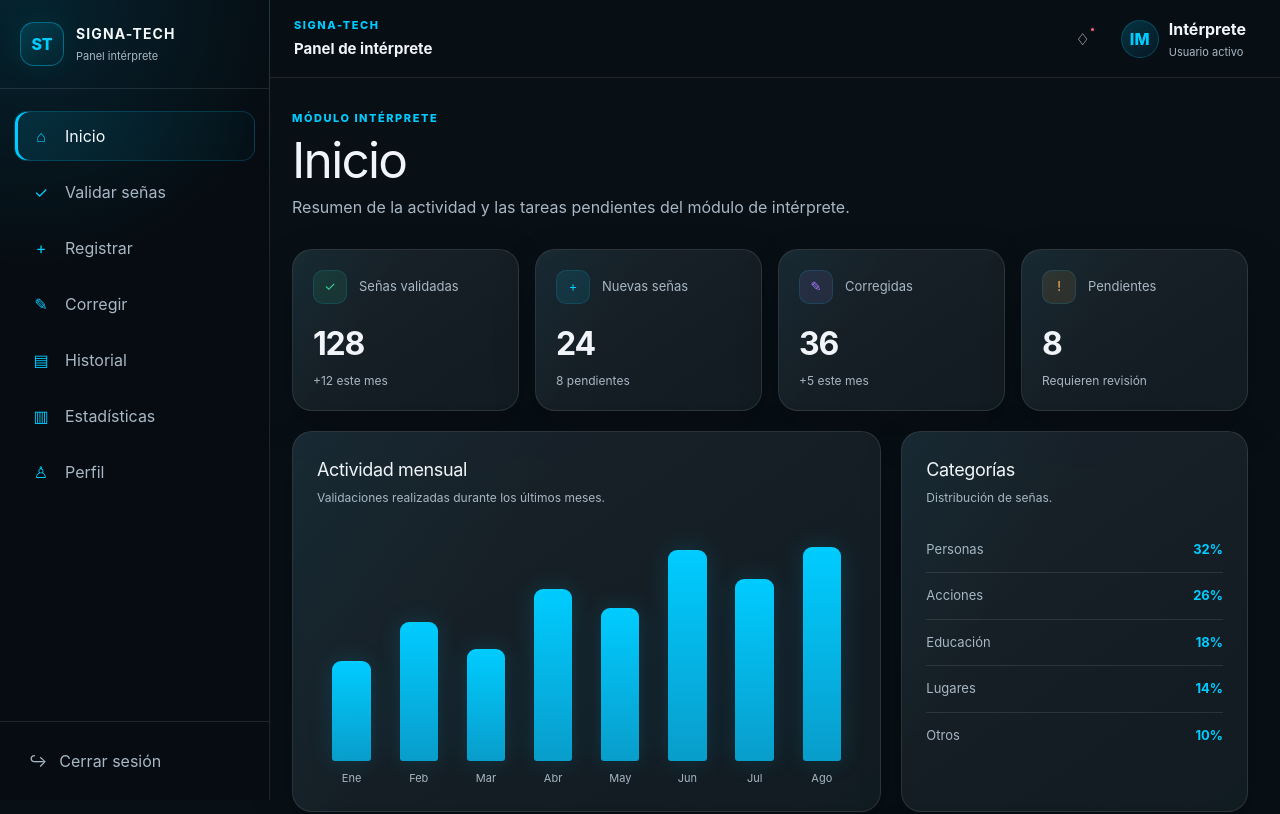
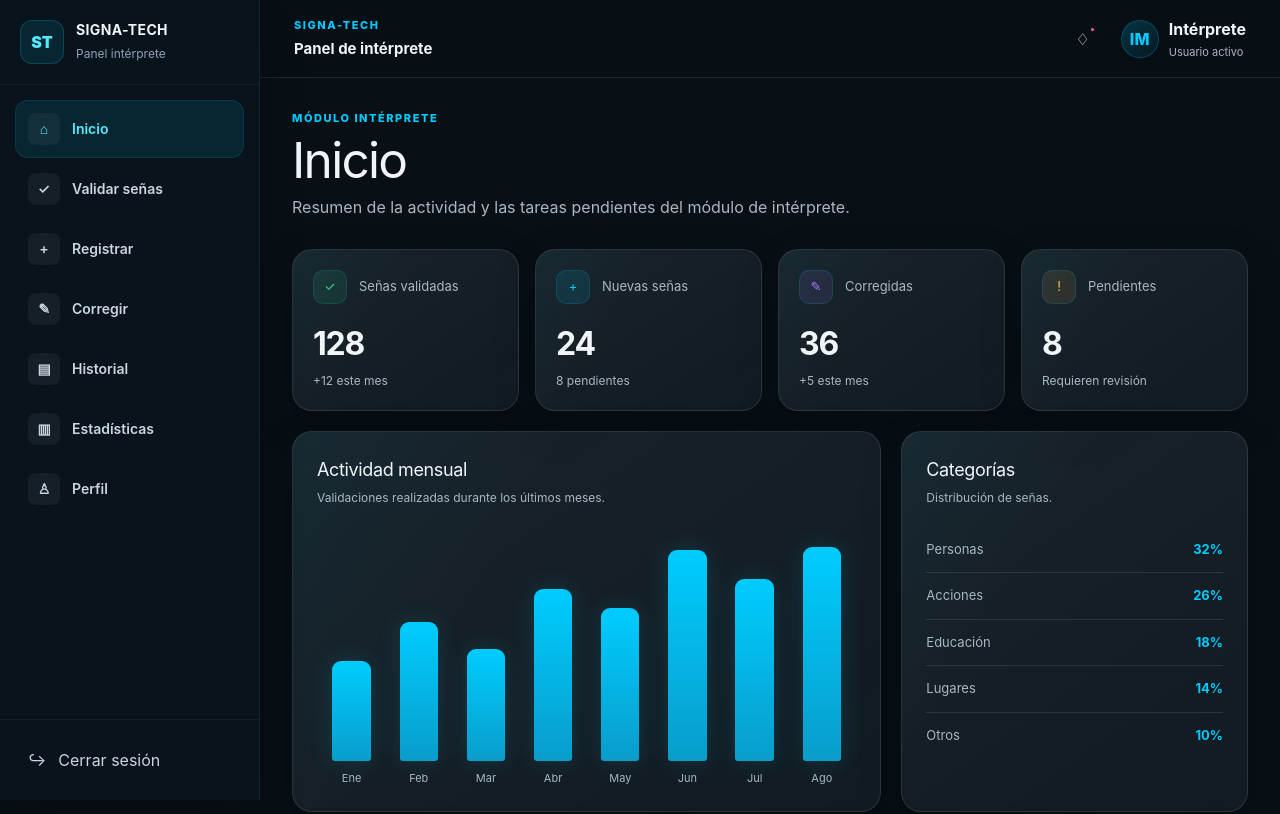
Before and after one commit to yamithmeneses122-hue/Signa-tech-App-react, a React (Vite) app: page /interprete in a window 1280 px wide. Shown: the top 814 px of the page. Built offline with nearby package versions, Linux system fonts and the light colour scheme.

Commit message:
refactor(interpreter): migrate shell components to Tailwind

```diff
--- a/src/Features/Interpreter/Componentes/Sidebar.jsx
+++ b/src/Features/Interpreter/Componentes/Sidebar.jsx
@@ -1,64 +1,58 @@
-import { NavLink } from "react-router-dom";
+import { NavLink, useNavigate } from "react-router-dom";
 
 const items = [
-  { to: "/interprete", label: "Inicio", icon: "⌂", end: true },
-  { to: "/interprete/validar", label: "Validar señas", icon: "✓" },
-  { to: "/interprete/registrar", label: "Registrar", icon: "+" },
-  { to: "/interprete/corregir", label: "Corregir", icon: "✎" },
-  { to: "/interprete/historial", label: "Historial", icon: "▤" },
-  { to: "/interprete/estadisticas", label: "Estadísticas", icon: "▥" },
-  { to: "/interprete/perfil", label: "Perfil", icon: "♙" }
+  ["./", "Inicio", "⌂", true],
+  ["validar", "Validar señas", "✓"],
+  ["registrar", "Registrar", "+"],
+  ["corregir", "Corregir", "✎"],
+  ["historial", "Historial", "▤"],
+  ["estadisticas", "Estadísticas", "▥"],
+  ["perfil", "Perfil", "♙"]
 ];
 
 export default function Sidebar({ open, onClose }) {
+  const navigate = useNavigate();
+  const base = "/interprete";
+
+  function logout() {
+    localStorage.removeItem("usuario");
+    sessionStorage.removeItem("usuario");
+    navigate("/login");
+  }
+
   return (
-    <aside className={`interpreter-sidebar ${open ? "is-open" : ""}`}>
-      <header className="sidebar-brand">
-        <span className="brand-mark" aria-hidden="true">ST</span>
-
-        <section>
-          <strong>SIGNA-TECH</strong>
-          <small>Panel intérprete</small>
-        </section>
-
-        <button
-          className="sidebar-close"
-          type="button"
-          onClick={onClose}
-          aria-label="Cerrar menú"
-        >
-          ×
-        </button>
+    <aside className={`fixed inset-y-0 left-0 z-40 flex w-[260px] flex-col border-r border-cyan-400/10 bg-[#09131c] shadow-2xl transition-transform duration-200 md:translate-x-0 ${open ? "translate-x-0" : "-translate-x-full"}`}>
+      <header className="flex items-center gap-3 border-b border-white/5 px-5 py-5">
+        <span className="grid h-11 w-11 place-items-center rounded-xl border border-cyan-400/20 bg-cyan-400/10 font-black text-cyan-300">ST</span>
+        <span className="min-w-0 flex-1">
+          <strong className="block text-sm tracking-wide">SIGNA-TECH</strong>
+          <small className="text-xs text-slate-400">Panel intérprete</small>
+        </span>
+        <button className="text-2xl text-slate-300 md:hidden" type="button" onClick={onClose} aria-label="Cerrar menú">×</button>
       </header>
 
-      <nav className="sidebar-nav" aria-label="Navegación del intérprete">
-        <ul>
-          {items.map((item) => (
-            <li key={item.to}>
+      <nav className="flex-1 overflow-y-auto p-4" aria-label="Navegación del intérprete">
+        <ul className="space-y-1">
+          {items.map(([path, label, icon, end]) => (
+            <li key={label}>
               <NavLink
-                to={item.to}
-                end={item.end}
+                to={path === "./" ? base : `${base}/${path}`}
+                end={end}
                 onClick={onClose}
                 className={({ isActive }) =>
-                  isActive ? "sidebar-link active" : "sidebar-link"
+                  `flex items-center gap-3 rounded-xl px-3 py-3 text-sm font-semibold transition ${isActive ? "bg-cyan-400/10 text-cyan-300 ring-1 ring-cyan-400/20" : "text-slate-300 hover:bg-white/5 hover:text-white"}`
                 }
               >
-                <span className="sidebar-icon" aria-hidden="true">
-                  {item.icon}
-                </span>
-                <span>{item.label}</span>
+                <span className="grid h-8 w-8 place-items-center rounded-lg bg-white/5" aria-hidden="true">{icon}</span>
+                <span>{label}</span>
               </NavLink>
             </li>
           ))}
         </ul>
       </nav>
 
-      <footer className="sidebar-footer">
-        <button
-          className="logout-link"
-          type="button"
-          onClick={() => window.location.assign("/")}
-        >
+      <footer className="border-t border-white/5 p-4">
+        <button className="flex w-full items-center gap-3 rounded-xl px-3 py-3 text-sm font-semibold text-slate-300 transition hover:bg-rose-400/10 hover:text-rose-300" type="button" onClick={logout}>
           <span aria-hidden="true">↪</span>
           Cerrar sesión
         </button>
```
